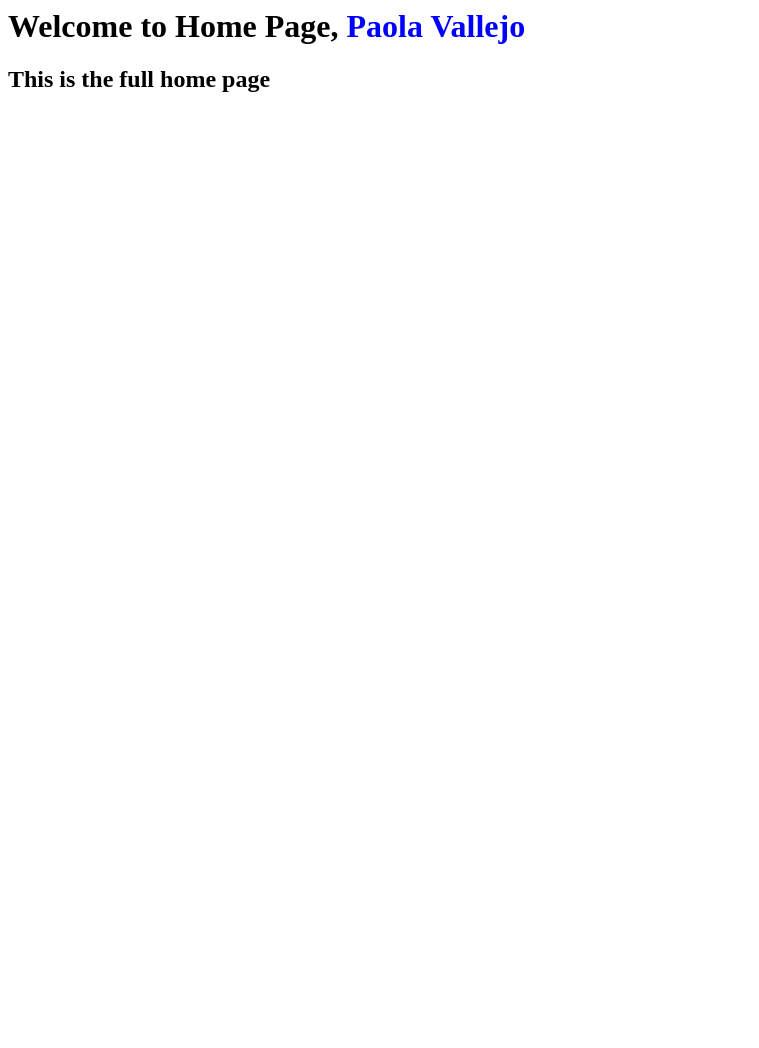
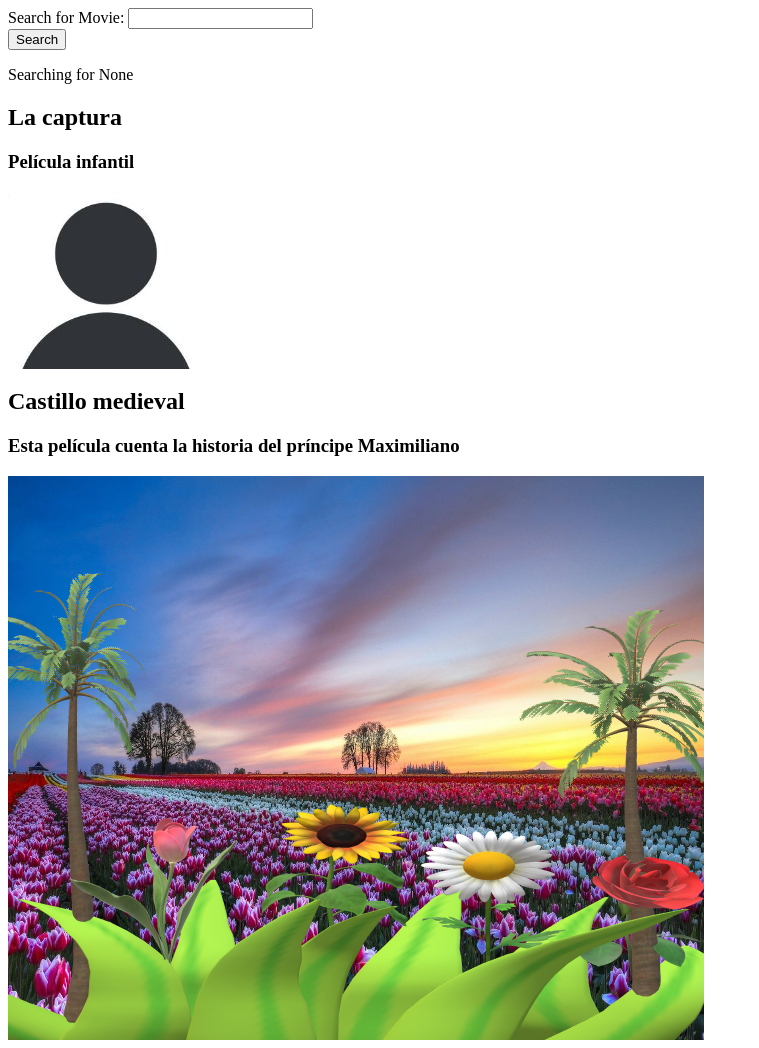
Before and after one commit to SebastianAc02/taller2, a Django app: page / in a window 1280 px wide. Shown: the whole page, without its empty margins (0-759 px from the left). Before the commit the page ends 92 px from the top, so only its background shows below. Run offline with Django 5.2, Linux system fonts and the light colour scheme; data comes from the database, SQL or seed files in the repository; both versions use the stored data as it was after the commit.

Commit message:
busqueda de peliculas

```diff
--- a/movie/templates/home.html
+++ b/movie/templates/home.html
@@ -1,3 +1,25 @@
 <!--<h1>Welcome to Home Page</h1>-->
-<h1>Welcome to Home Page, <span style="color: blue;">{{ name }}</span></h1>
-<h2>This is the full home page</h2>
+<!--<h1>Welcome to Home Page, <span style="color: blue;">{{ name }}</span></h1>-->
+<!--<h2>This is the full home page</h2>-->
+
+<div class="container">
+    <form action="">
+        <div class="mb-3">
+            <label for="searchMovie" class="form-label">
+                Search for Movie:
+            </label>
+            <input type="text" class="form-control" name="searchMovie"/>
+        </div>
+        <button type="submit" class="btn btn-primary">Search</button>
+    </form>
+    <p>Searching for {{searchTerm}}</p>
+        {% for movie in movies %}
+                <h2>{{ movie.title}}</h2>
+                <h3>{{ movie.description}}</h3>
+                <img src="{{ movie.image.url }}">
+                {% if movie.url %}
+                    <a href="{{ movie.url }}"> Movie Link </a>
+                {% endif %}
+        {% endfor %}
+    <br/>
+</div>
--- a/movie/views.py
+++ b/movie/views.py
@@ -1,12 +1,20 @@
 from django.shortcuts import render
 from django.http import HttpResponse
+
+from .models import Movie
 
 # create your views here
 
 def home(request):
     #return HttpResponse('<h1>Welcome to Home Page</h1>')
     #return render(request, 'home.html')
-    return render(request, 'home.html', {'name':'Paola Vallejo'})
+    #return render(request, 'home.html', {'name':'Paola Vallejo'})
+    searchTerm = request.GET.get('searchMovie')
+    if searchTerm:
+        movies = Movie.objects.filter(title__icontains=searchTerm)
+    else:
+        movies = Movie.objects.all()
+    return render(request, 'home.html', {'searchTerm':searchTerm, 'movies':movies})
 
 
 def about(request):
```
Also changed, not shown: db.sqlite3, media/movie/images/Captura_de_pantalla_2023-11-29_182148.png (added), media/movie/images/Sin_título.png (added).
